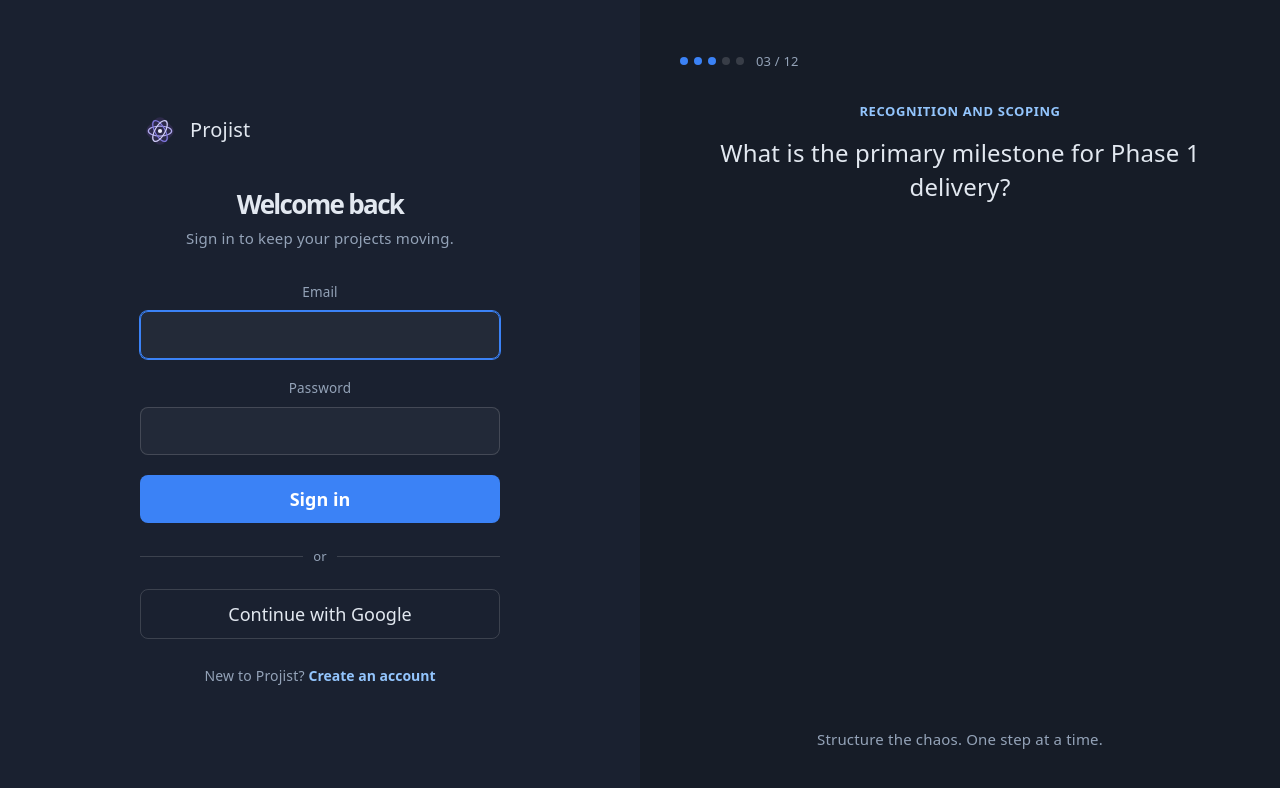
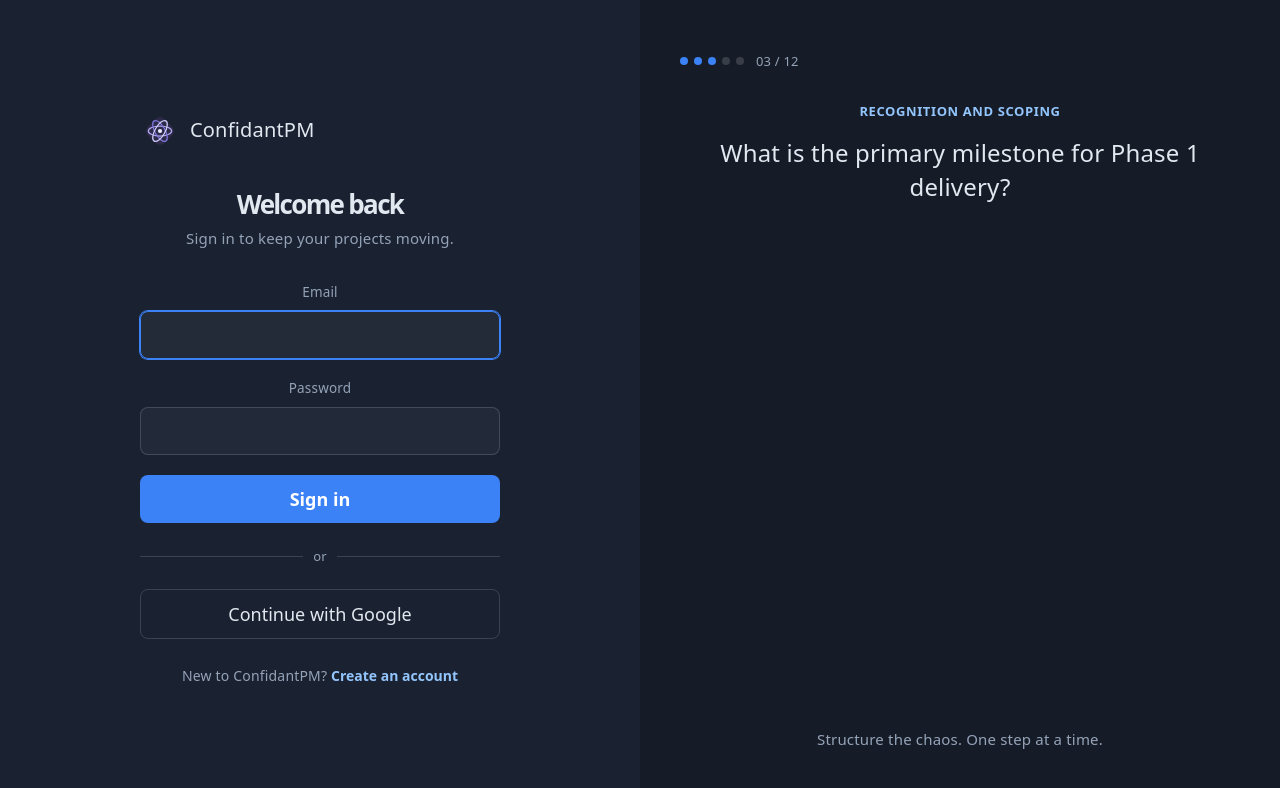
Before and after one commit to yankfan21/pm-app, a React (Vite) app: page /login in a window 1280 px wide. Shown: the top 788 px of the page. Built offline with nearby package versions, Linux system fonts and the light colour scheme; no server answers.

Commit message:
Rename product from Projist to ConfidantPM

```diff
--- a/index.html
+++ b/index.html
@@ -4,7 +4,7 @@
     <meta charset="UTF-8" />
     <link rel="icon" type="image/svg+xml" href="/favicon.svg" />
     <meta name="viewport" content="width=device-width, initial-scale=1.0" />
-    <title>Projist</title>
+    <title>ConfidantPM</title>
     <script>
       (function () {
         var stored = localStorage.getItem('theme')
--- a/package.json
+++ b/package.json
@@ -1,5 +1,5 @@
 {
-  "name": "pm-app",
+  "name": "confidantpm",
   "private": true,
   "version": "0.0.0",
   "type": "module",
--- a/src/App.css
+++ b/src/App.css
@@ -3726,7 +3726,7 @@ textarea.risk-cell-input {
 
 /* Login/signup screen - a fixed dark brand palette on purpose, not the
    app's usual light/dark-adaptive --text/--bg variables: this is the one
-   screen meant to read as "Projist" branding regardless of OS theme,
+   screen meant to read as "ConfidantPM" branding regardless of OS theme,
    matching the approved design spec. */
 
 .login-page {
--- a/src/AppHeader.jsx
+++ b/src/AppHeader.jsx
@@ -1,6 +1,6 @@
 import { Link, NavLink } from 'react-router-dom'
 import { useAuth } from './AuthContext'
-import ProjistLogo from './ProjistLogo'
+import ConfidantLogo from './ConfidantLogo'
 
 const NAV_VIEWS = [
   { to: '/', label: 'Dashboard', end: true },
@@ -21,10 +21,10 @@ function AppHeader() {
         <div className="app-header-left">
           <Link to="/" className="app-header-brand">
             <span className="app-header-brand-mark">
-              <ProjistLogo size={28} />
+              <ConfidantLogo size={28} />
             </span>
             <span className="app-header-brand-text">
-              <span className="app-header-brand-name">Projist</span>
+              <span className="app-header-brand-name">ConfidantPM</span>
               <span className="app-header-tagline">Structure the chaos. One step at a time.</span>
             </span>
           </Link>
--- a/src/ProjistLogo.jsx
+++ b/src/ConfidantLogo.jsx
@@ -3,7 +3,7 @@
 // around a shared center) - used at small size in AppHeader and larger on
 // the Login screen, so it lives here once rather than being duplicated
 // inline in both places.
-function ProjistLogo({ size = 32 }) {
+function ConfidantLogo({ size = 32 }) {
   return (
     <svg
       width={size}
@@ -21,4 +21,4 @@ function ProjistLogo({ size = 32 }) {
   )
 }
 
-export default ProjistLogo
+export default ConfidantLogo
--- a/src/Login.jsx
+++ b/src/Login.jsx
@@ -1,7 +1,7 @@
 import { useEffect, useState } from 'react'
 import { useLocation, useNavigate } from 'react-router-dom'
 import { supabase } from './supabaseClient'
-import ProjistLogo from './ProjistLogo'
+import ConfidantLogo from './ConfidantLogo'
 
 const PREVIEW_STEP = 3
 const PREVIEW_TOTAL = 12
@@ -87,8 +87,8 @@ function Login() {
       <div className="login-panel login-panel-form">
         <div className="login-panel-form-inner">
           <div className="login-brand">
-            <ProjistLogo size={40} />
-            <span className="login-brand-name">Projist</span>
+            <ConfidantLogo size={40} />
+            <span className="login-brand-name">ConfidantPM</span>
           </div>
 
           <h1 className="login-heading">{mode === 'sign-in' ? 'Welcome back' : 'Create your account'}</h1>
@@ -161,7 +161,7 @@ function Login() {
           <p className="login-footer-link">
             {mode === 'sign-in' ? (
               <>
-                New to Projist?{' '}
+                New to ConfidantPM?{' '}
                 <button type="button" onClick={() => switchMode('sign-up')}>
                   Create an account
                 </button>
--- a/src/Settings.jsx
+++ b/src/Settings.jsx
@@ -107,7 +107,7 @@ function Settings() {
         <h2 className="page-title view-title">Settings</h2>
 
         <h3 className="settings-section-title">Appearance</h3>
-        <p className="dashboard-subtitle">Choose how Projist looks on this device.</p>
+        <p className="dashboard-subtitle">Choose how ConfidantPM looks on this device.</p>
 
         <div className="theme-option-group" role="radiogroup" aria-label="Appearance">
           {THEME_OPTIONS.map((option) => (
```
Also changed, not shown: 1 other file (tests, documents, lock files or other folders).
